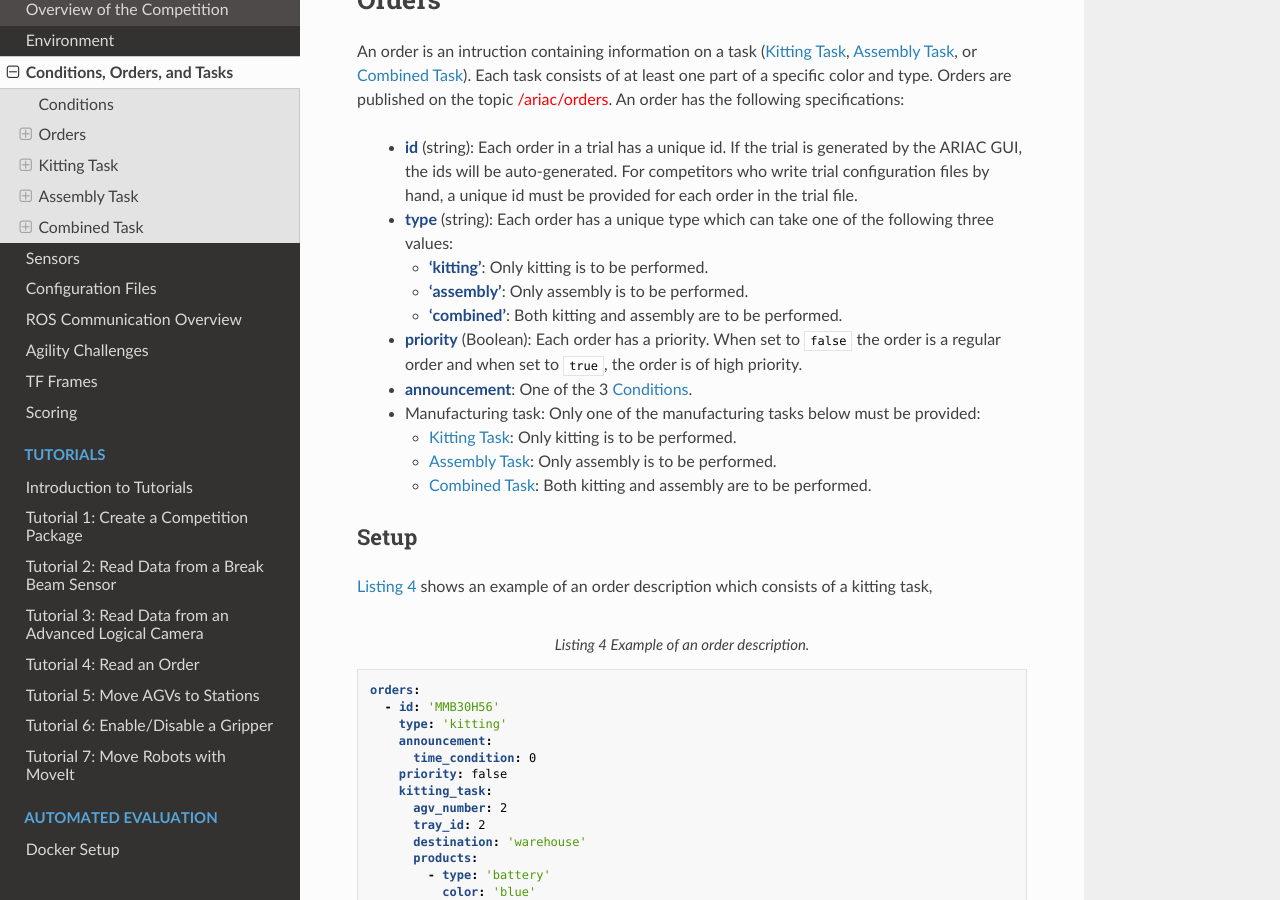
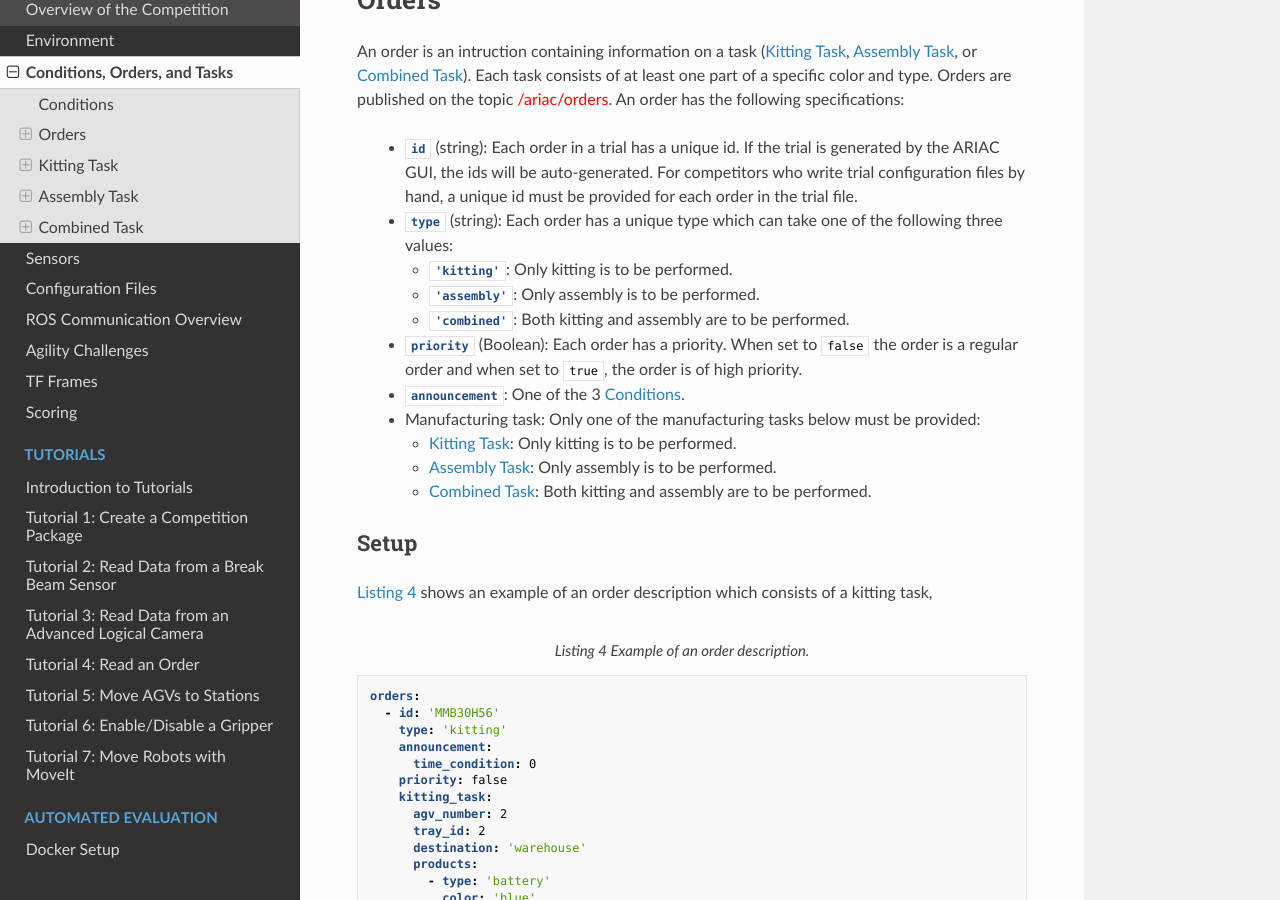
Before and after one commit to usnistgov/ARIAC, a Sphinx documentation site: the page built from docs/competition/orders.rst, in a window 1280 px wide and 900 px high, scrolled down 1359 px. Built offline with Sphinx 7.4.7 and the Read the Docs theme 2.0.0, drawn with Linux system fonts in a browser that asks for light colours; some of the changed lines change nothing that is shown.

Commit message:
documentation on orders

```diff
--- a/docs/conf.py
+++ b/docs/conf.py
@@ -54,7 +54,7 @@ rst_prolog = """
  .. role:: topic
     :class: topic
 
- .. role:: yamlname
+ .. role:: yamlname(code)
     :class: yamlname
 
  .. role:: yaml(code)
```
